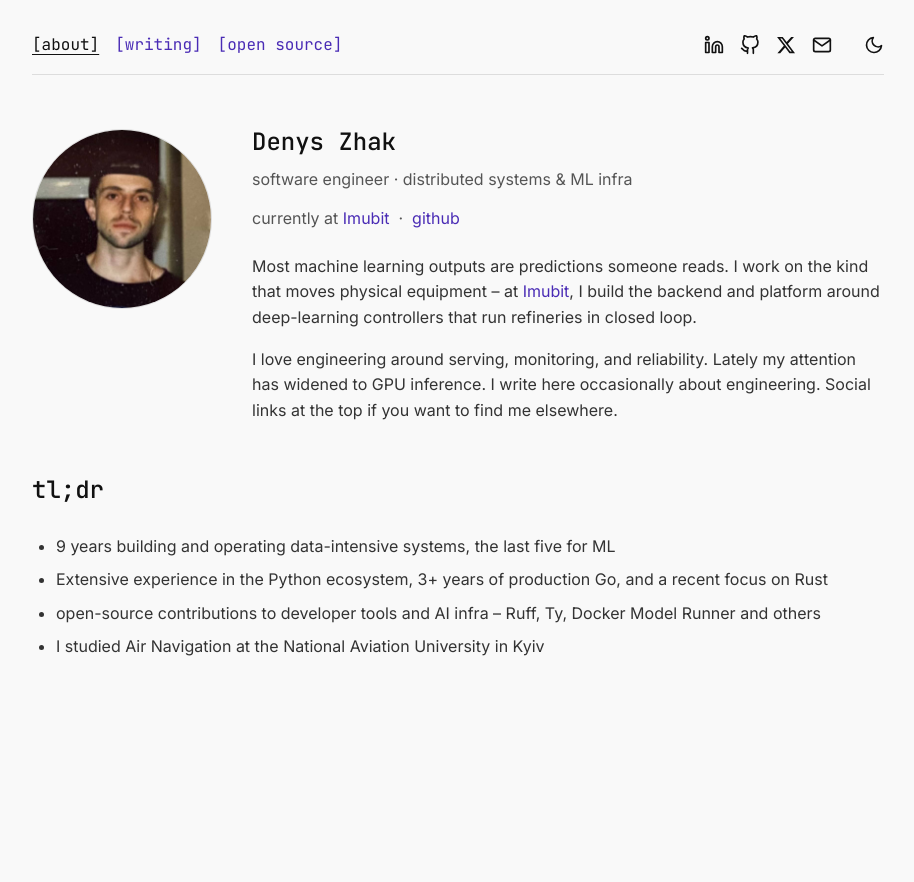
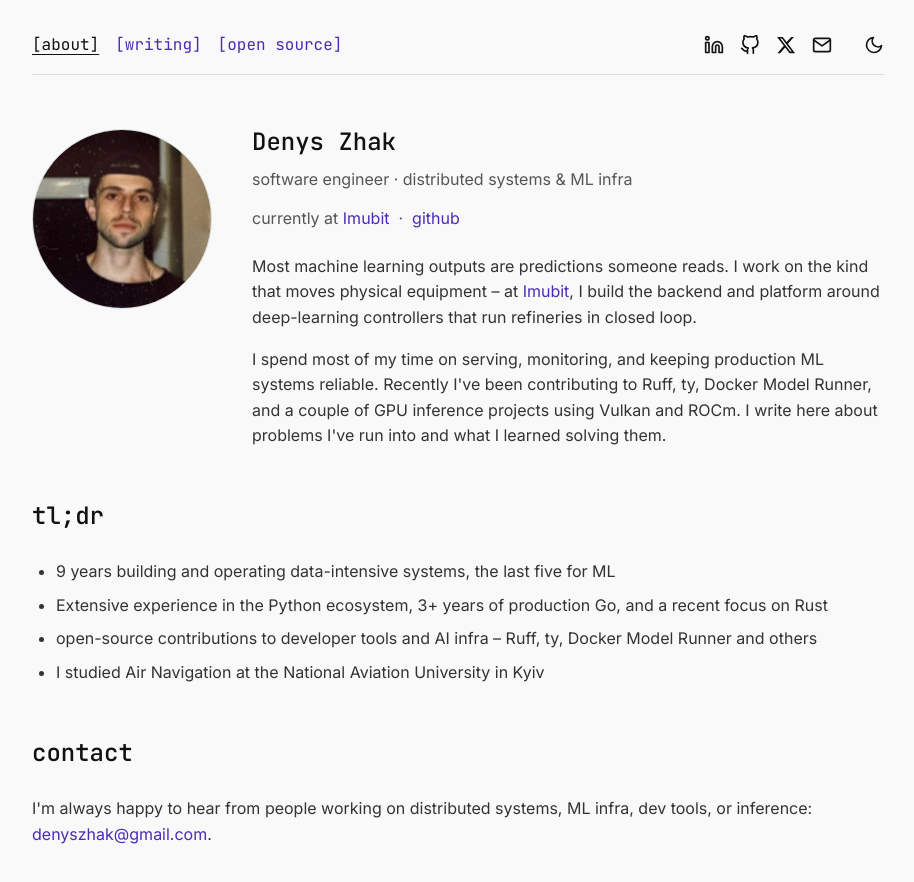
Before and after one commit to denyszhak/denyszhak.com, a React (Vite) app: page / in a window 1280 px wide. Shown: the top 882 px of the page, without its empty margins (182-1096 px from the left). Before the commit the page ends 800 px from the top, so only its background shows below. Built offline with nearby package versions, Linux system fonts and the light colour scheme.

Commit message:
improve about section

```diff
--- a/src/pages/About.jsx
+++ b/src/pages/About.jsx
@@ -19,7 +19,7 @@ const About = () => {
             Most machine learning outputs are predictions someone reads. I work on the kind that moves physical equipment &ndash; at <a href="https://imubit.com/" target="_blank" rel="noopener noreferrer">Imubit</a>, I build the backend and platform around deep-learning controllers that run refineries in closed loop.
           </p>
           <p style={{ marginBottom: 0 }}>
-            I love engineering around serving, monitoring, and reliability. Lately my attention has widened to GPU inference. I write here occasionally about engineering. Social links at the top if you want to find me elsewhere.
+            I spend most of my time on serving, monitoring, and keeping production ML systems reliable. Recently I've been contributing to Ruff, ty, Docker Model Runner, and a couple of GPU inference projects using Vulkan and ROCm. I write here about problems I've run into and what I learned solving them.
           </p>
         </div>
       </div>
@@ -28,9 +28,14 @@ const About = () => {
       <ul>
         <li>9 years building and operating data-intensive systems, the last five for ML</li>
         <li>Extensive experience in the Python ecosystem, 3+ years of production Go, and a recent focus on Rust</li>
-        <li>open-source contributions to developer tools and AI infra &ndash; Ruff, Ty, Docker Model Runner and others</li>
+        <li>open-source contributions to developer tools and AI infra &ndash; Ruff, ty, Docker Model Runner and others</li>
         <li>I studied Air Navigation at the National Aviation University in Kyiv</li>
       </ul>
+
+      <h2 className="page-title" style={{ marginTop: '3rem' }}>contact</h2>
+      <p>
+        I'm always happy to hear from people working on distributed systems, ML infra, dev tools, or inference: <a href="mailto:denyszhak@gmail.com">denyszhak@gmail.com</a>.
+      </p>
 
     </div>
   );
--- a/src/pages/OpenSource.jsx
+++ b/src/pages/OpenSource.jsx
@@ -3,13 +3,13 @@ import { FiGithub } from 'react-icons/fi';
 const OpenSource = () => {
   const contributions = [
     {
-      title: "Ruff & Ty",
+      title: "Ruff & ty",
       type: "Rust",
       stars: "49k",
       githubUrl: "https://github.com/astral-sh/ruff",
       description: (
         <>
-          Contributing <a href="https://github.com/astral-sh/ruff/pulls?q=is%3Apr+author%3Adenyszhak+sort%3Acomments-desc+is%3Aclosed" target="_blank" rel="noopener noreferrer">20+ pull requests</a> with major IDE-facing LSP features, parser optimizations, and type-checking fixes to Ruff and Ty, very fast Python tools written in Rust. E.g., implemented diagnostic rules to detect unused bindings, exposed unreachable code hints, and optimized AST parenthesized range handling.
+          Contributing <a href="https://github.com/astral-sh/ruff/pulls?q=is%3Apr+author%3Adenyszhak+sort%3Acomments-desc+is%3Aclosed" target="_blank" rel="noopener noreferrer">22 pull requests</a> with major IDE-facing LSP features, parser optimizations, and type-checking fixes to Ruff and ty, very fast Python tools written in Rust. E.g., implemented diagnostic rules to detect unused bindings, exposed unreachable code hints, and optimized AST parenthesized range handling.
         </>
       )
     },
--- a/src/pages/Writing.jsx
+++ b/src/pages/Writing.jsx
@@ -48,9 +48,6 @@ const Writing = () => {
           </div>
         ))}
 
-        <div style={{ marginTop: '3rem', textAlign: 'center', color: 'var(--text-secondary)', fontStyle: 'italic', letterSpacing: '0.05em' }}>
-          ...more coming soon
-        </div>
       </div>
 
       {/* <SubscribeForm /> */}
```
